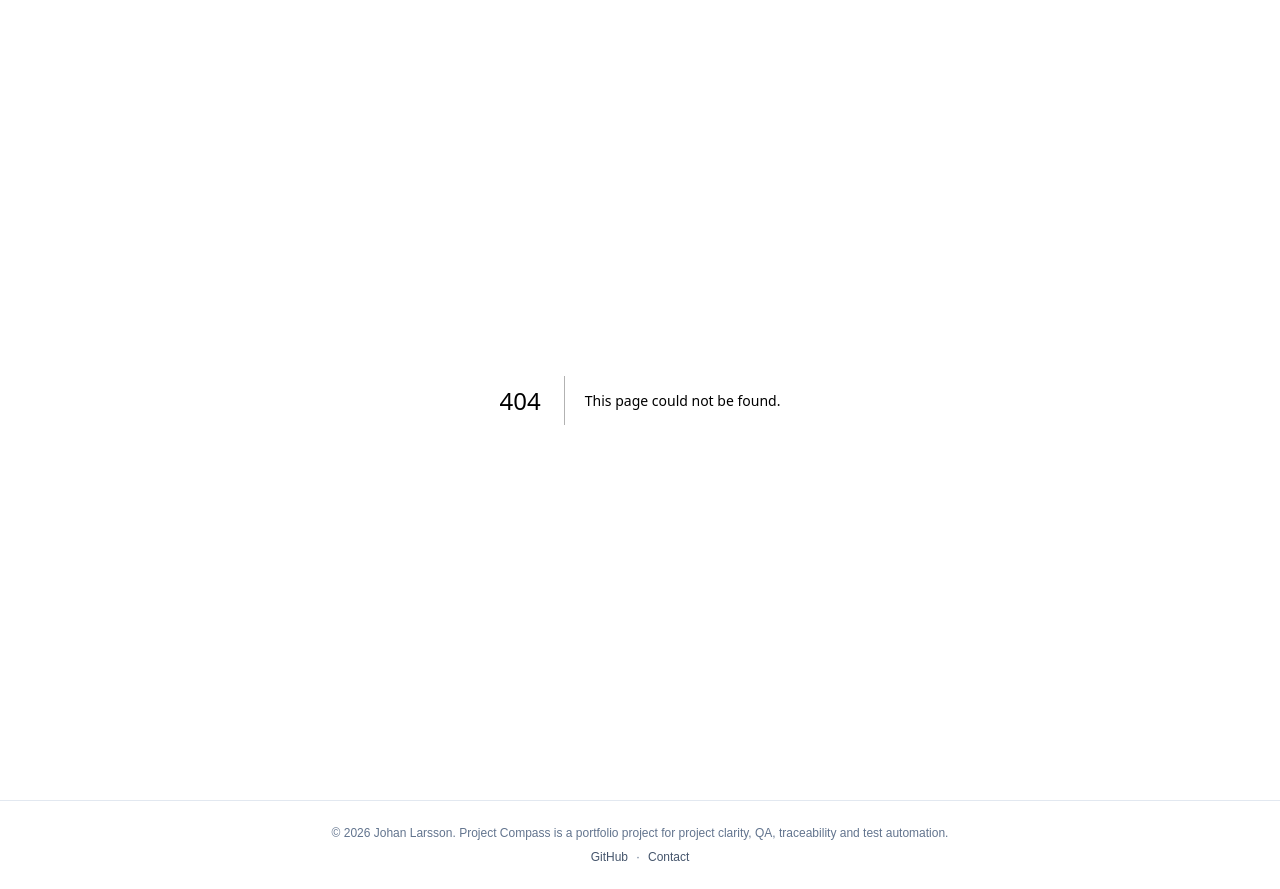
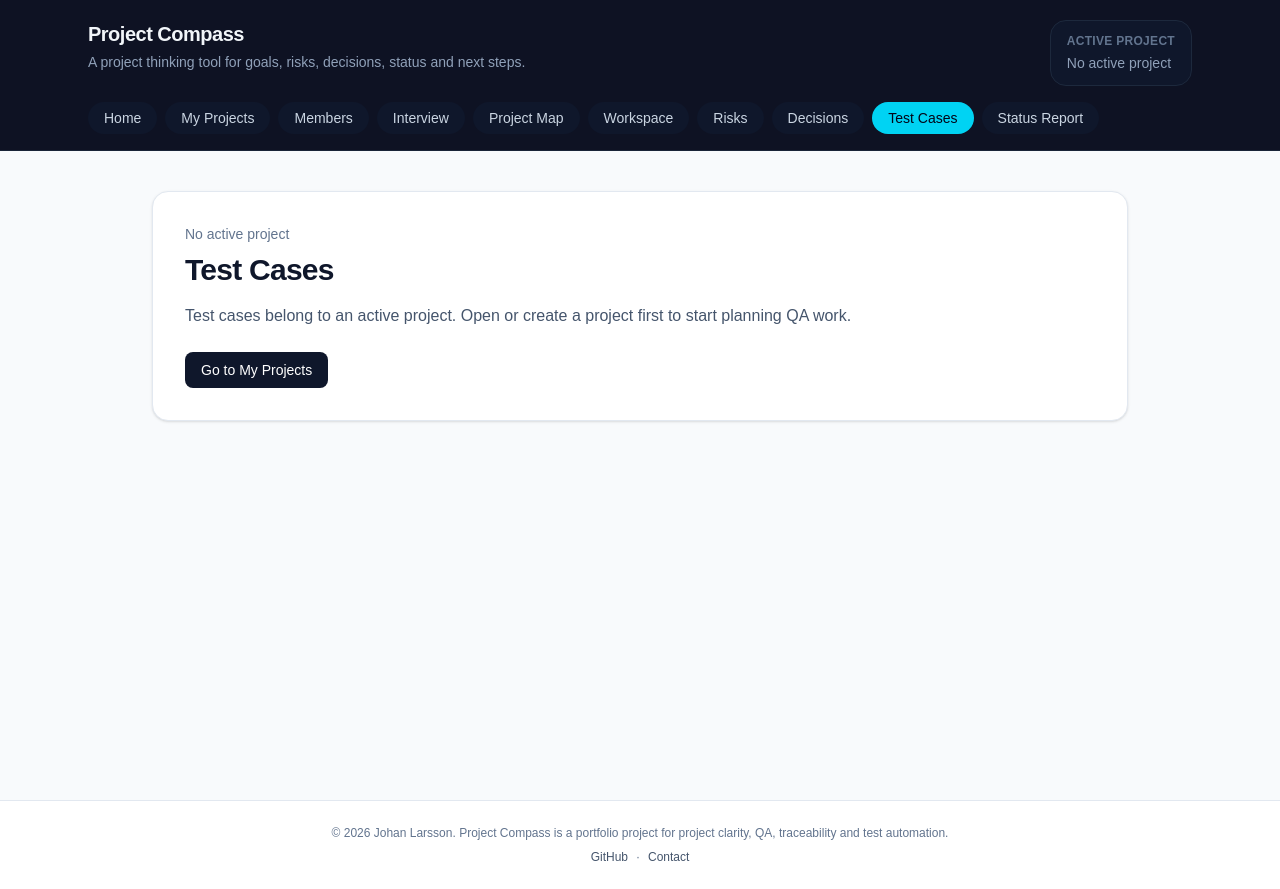
Before and after one commit to Zion8a/project-compass, a Next.js app: page /project-test-cases in a window 1280 px wide. Before the commit this address had no page. Built offline with nearby package versions, Linux system fonts and the light colour scheme.

Commit message:
Add test cases page

```diff
--- /dev/null
+++ b/src/app/project-test-cases/page.tsx
@@ -0,0 +1,117 @@
+"use client";
+
+import Link from "next/link";
+import AppHeader from "@/components/AppHeader";
+import {
+  getActiveProject,
+  loadProjectCompassState,
+} from "@/lib/projectStorage";
+
+export default function ProjectTestCasesPage() {
+  const state = loadProjectCompassState();
+  const activeProject = getActiveProject(state);
+
+  if (!activeProject) {
+    return (
+      <main className="min-h-screen bg-slate-50">
+        <AppHeader />
+
+        <section className="mx-auto max-w-5xl px-6 py-10">
+          <div className="rounded-2xl border border-slate-200 bg-white p-8 shadow-sm">
+            <p className="text-sm font-medium text-slate-500">
+              No active project
+            </p>
+
+            <h1 className="mt-2 text-3xl font-bold tracking-tight text-slate-900">
+              Test Cases
+            </h1>
+
+            <p className="mt-4 max-w-2xl text-slate-600">
+              Test cases belong to an active project. Open or create a project
+              first to start planning QA work.
+            </p>
+
+            <div className="mt-6">
+              <Link
+                href="/projects"
+                className="inline-flex rounded-lg bg-slate-900 px-4 py-2 text-sm font-medium text-white hover:bg-slate-700"
+              >
+                Go to My Projects
+              </Link>
+            </div>
+          </div>
+        </section>
+      </main>
+    );
+  }
+
+  return (
+    <main className="min-h-screen bg-slate-50">
+      <AppHeader />
+
+      <section className="mx-auto max-w-5xl px-6 py-10">
+        <div className="mb-8">
+          <p className="text-sm font-medium text-slate-500">
+            Active project: {activeProject.name}
+          </p>
+
+          <h1 className="mt-2 text-3xl font-bold tracking-tight text-slate-900">
+            Test Cases
+          </h1>
+
+          <p className="mt-4 max-w-3xl text-slate-600">
+            Plan and follow up simple QA work by connecting test cases to the
+            project tasks they verify.
+          </p>
+        </div>
+
+        <div className="rounded-2xl border border-slate-200 bg-white p-8 shadow-sm">
+          {activeProject.testCases.length === 0 ? (
+            <div>
+              <p className="text-sm font-medium text-slate-500">
+                No test cases yet
+              </p>
+
+              <h2 className="mt-2 text-xl font-semibold text-slate-900">
+                Start by adding a small set of test cases
+              </h2>
+
+              <p className="mt-3 max-w-2xl text-slate-600">
+                Test cases will help you describe what should be verified,
+                what the expected result is and which project task the test
+                case belongs to.
+              </p>
+
+              <p className="mt-4 text-sm text-slate-500">
+                The next implementation step will add a form for creating test
+                cases and linking them to tasks.
+              </p>
+            </div>
+          ) : (
+            <div>
+              <h2 className="text-xl font-semibold text-slate-900">
+                Test case list
+              </h2>
+
+              <ul className="mt-4 space-y-3">
+                {activeProject.testCases.map((testCase) => (
+                  <li
+                    key={testCase.id}
+                    className="rounded-xl border border-slate-200 p-4"
+                  >
+                    <p className="font-medium text-slate-900">
+                      {testCase.title}
+                    </p>
+                    <p className="mt-1 text-sm text-slate-500">
+                      Status: {testCase.status}
+                    </p>
+                  </li>
+                ))}
+              </ul>
+            </div>
+          )}
+        </div>
+      </section>
+    </main>
+  );
+}
--- a/src/components/AppHeader.tsx
+++ b/src/components/AppHeader.tsx
@@ -45,6 +45,10 @@ const navItems = [
   {
     href: "/project-decisions",
     label: "Decisions",
+  },
+  {
+    href: "/project-test-cases",
+    label: "Test Cases",
   },
   {
     href: "/project-report",
```
